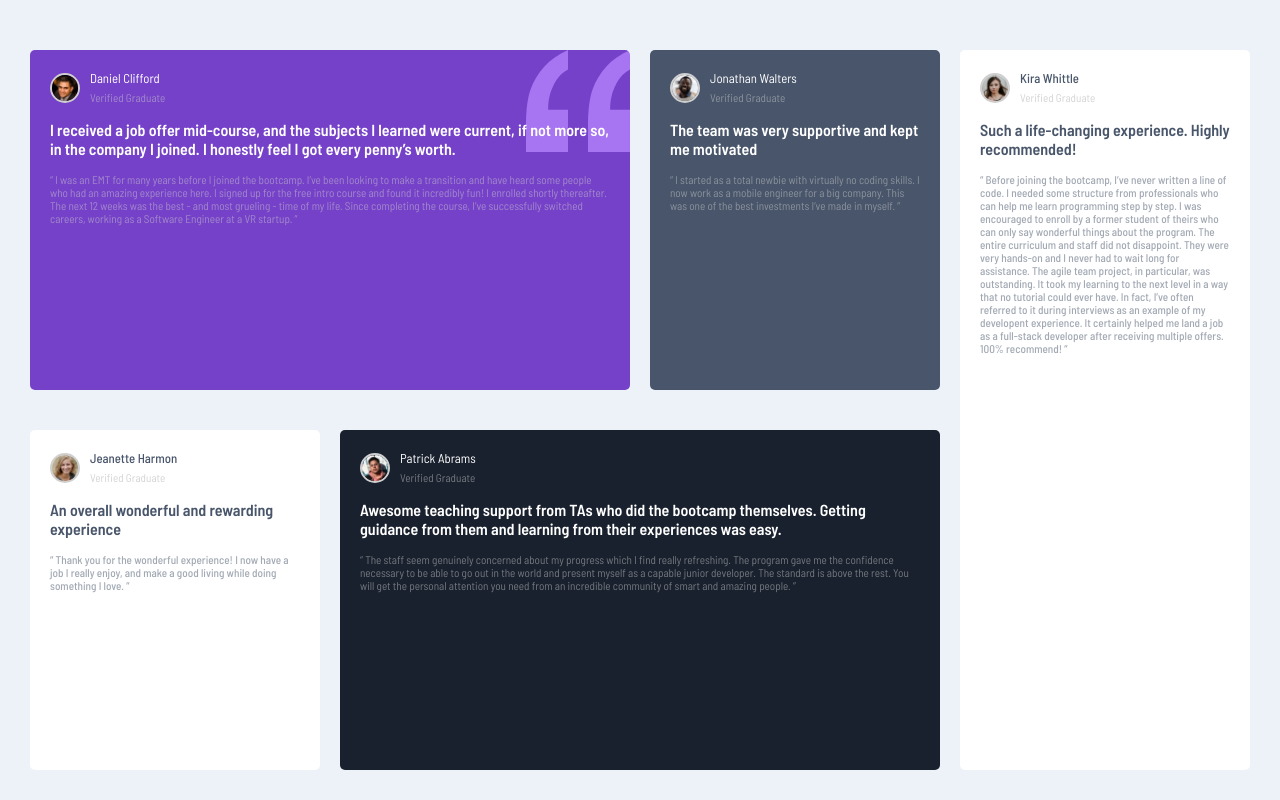
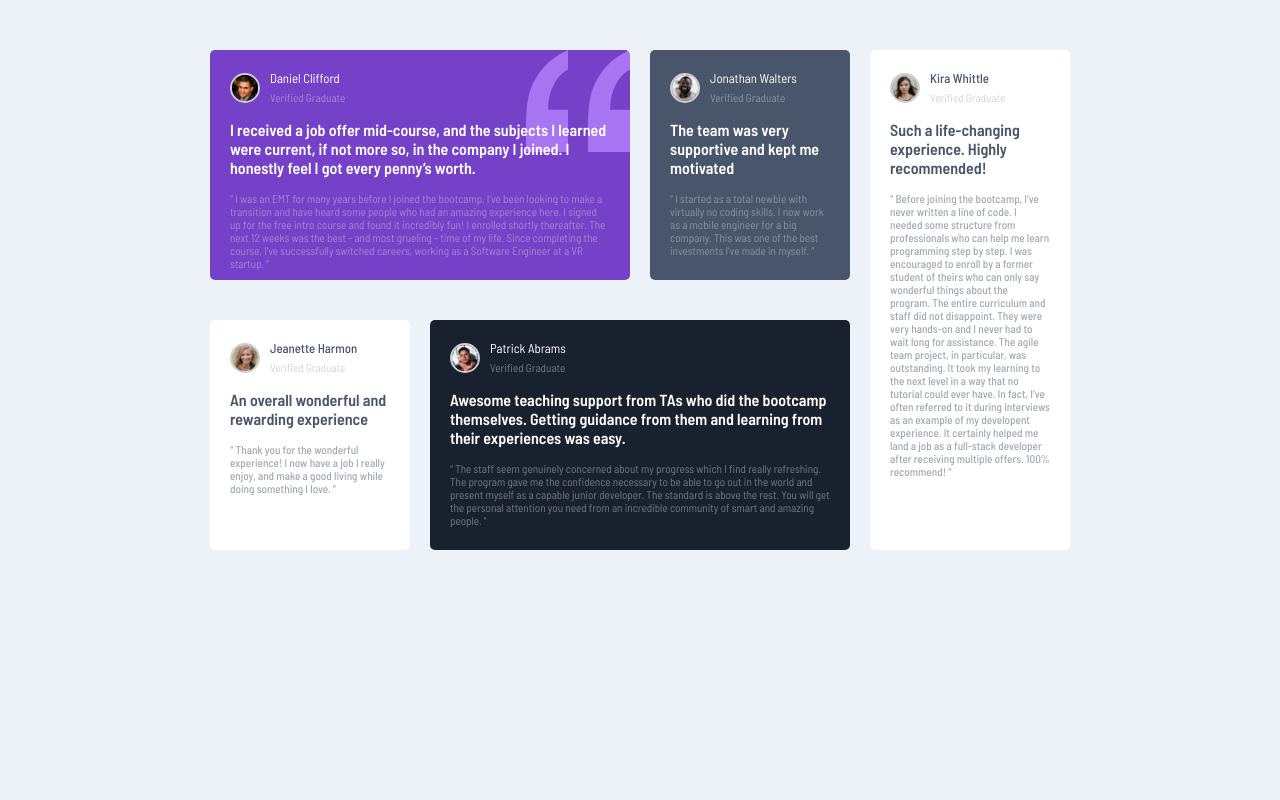
Before and after one commit to Khan1thu/front-end-mentor-testimonials-grid-section-main, a plain HTML site: page index.html in a window 1280 px wide. Drawn offline with Linux system fonts and the light colour scheme.

Commit message:
changed the width of card in desktop because it too big

```diff
--- a/style.css
+++ b/style.css
@@ -92,17 +92,22 @@ body{
 }
 
 @media screen and (min-width: 768px) {
+    body{
+        display: flex;
+        justify-content: center;
+        align-items: center;
+    }
     .container{
         height: 100vh;
         display: grid;
-        grid-template-columns: 1fr 1fr 1fr 1fr;
-        grid-template-rows: 1fr 1fr;
+        grid-template-columns: repeat(4, 200px);
+        grid-template-rows: 250px 250px;
         grid-template-areas:
         "daniel daniel jonathan kira"
         "jeanette patrick patrick kira";
         gap: 20px;
-        justify-content: center;
-        align-content: center;
+        width: 80;
+
     }
 
     .daniel{
```
